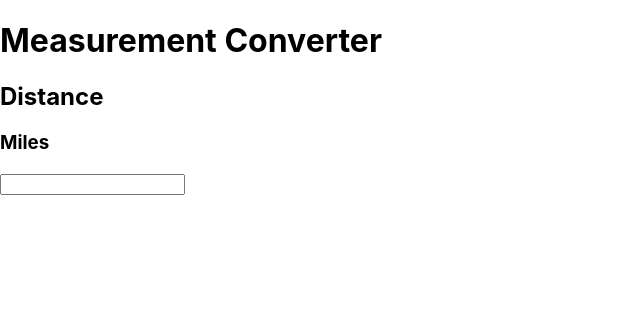
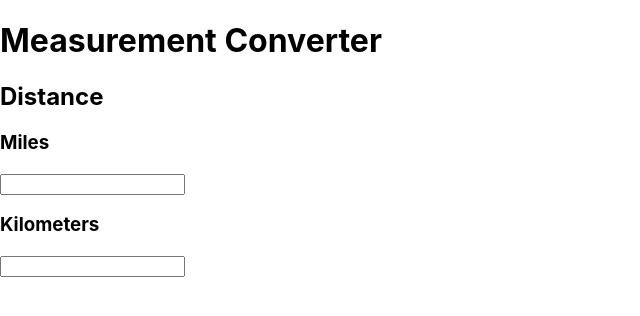
Before and after one commit to HenryTaylor2019/measurement-converter, a React (Create React App) app: page / in a window 1280 px wide. Shown: the top 316 px of the page, without its empty margins (0-640 px from the left). Built offline with nearby package versions, Linux system fonts and the light colour scheme.

Commit message:
Km converter added

```diff
--- a/src/App.js
+++ b/src/App.js
@@ -2,6 +2,7 @@ import React from 'react';
 import ConverterContextProvidor from './contexts/ConverterContext';
 import Header from './components/Header';
 import Miles from './components/distance/Miles';
+import Kilometers from './components/distance/Kilometers';
 
 
 
@@ -18,6 +19,8 @@ function App() {
             <h2>Distance</h2>
           </header>
           <div className="section center"> <Miles /> </div>
+          <div className="section center"> <Kilometers /> </div>
+
         </div>
 
       </div>
--- /dev/null
+++ b/src/components/distance/Kilometers.js
@@ -0,0 +1,42 @@
+import React, { Component } from 'react';
+import { ConverterContext } from '../../contexts/ConverterContext';
+
+class MilesKilometers extends Component {
+    static contextType = ConverterContext;
+
+
+    render() {
+        const { handleKilometersInput, kilometers } = this.context;
+
+
+        let kilometersToMiles = (kilometers * 0.62137).toFixed(2) + ' miles';
+        let kilometersToFeet = (kilometers * 3280.8).toFixed(2) + ' ft';
+        let kilometersToYards = (kilometers * 1093.6).toFixed(2) + ' yd'
+
+
+        return (
+            <div>
+                <div>
+
+                    <div class="ui form">
+                        <div class="field">
+                            <label> <h3>Kilometers</h3></label>
+                            <input type="number" value={kilometers} onInput={handleKilometersInput} />
+                        </div>
+                    </div>
+                    {kilometers > 0 ?
+                        <div className="answer">
+                            <p>{kilometersToMiles}</p>
+                            <p>{kilometersToFeet}</p>
+                            <p>{kilometersToYards}</p>
+                        </div>
+                        : null}
+
+                </div>
+            </div>
+        )
+    }
+
+
+}
+export default MilesKilometers;
```
